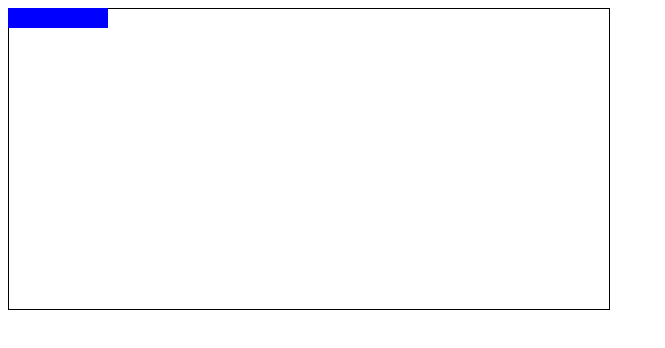
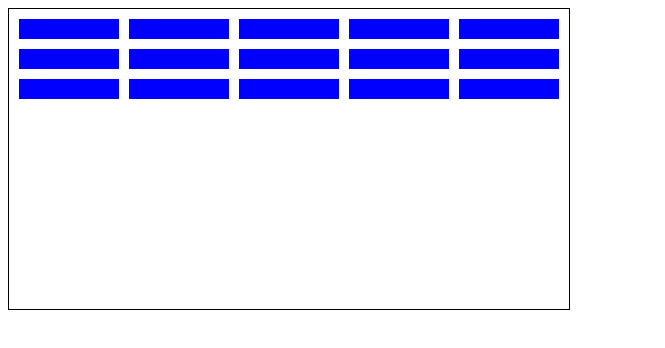
Before and after one commit to cleophas20/breakout, a plain HTML site: page index.html in a window 1280 px wide. Shown: the whole page, without its empty margins (0-665 px from the left). Drawn offline with Linux system fonts and the light colour scheme.

Commit message:
built blocks

```diff
--- a/index.html
+++ b/index.html
@@ -8,7 +8,6 @@
 
 <body>
   <div class="grid"></div>
-      <div class="block"></div>
 
   <script src="index.js"></script>
 </body>
--- a/index.js
+++ b/index.js
@@ -0,0 +1,45 @@
+const grid = document.querySelector('.grid')
+const blockWidth = 100
+const blockHeight = 20
+
+//create block
+class Block {
+  constructor(xAxis, yAxis) {
+    this.bottomLeft = [xAxis, yAxis]
+    this.bottomRight = [xAxis + blockWidth, yAxis]
+    this.topLeft = [xAxis, yAxis + blockHeight]
+    this.topRight = [xAxis + blockWidth, yAxis + blockHeight]
+  }
+}
+
+//all my blocks
+const blocks = [
+  new Block(10,270),
+  new Block(120,270),
+  new Block(230,270),
+  new Block(340,270),
+  new Block(450,270),
+  new Block(10,240),
+  new Block(120,240),
+  new Block(230,240),
+  new Block(340,240),
+  new Block(450,240),
+  new Block(10,210),
+  new Block(120,210),
+  new Block(230,210),
+  new Block(340,210),
+  new Block(450,210),
+]
+
+//draw all my blocks
+function addBlocks() {
+  for (let i = 0; i < blocks.length; i++) {
+    const block = document.createElement('div')
+    block.classList.add('block')
+    block.style.left = blocks[i].bottomLeft[0] + 'px'
+    block.style.bottom = blocks[i].bottomLeft[1] + 'px'
+    grid.appendChild(block)
+  }
+}
+
+addBlocks()
--- a/styles.css
+++ b/styles.css
@@ -1,6 +1,6 @@
 .grid {
   position: absolute;
-  width: 600px;
+  width: 560px;
   height: 300px;
   border: solid black 1px;
 }
```
